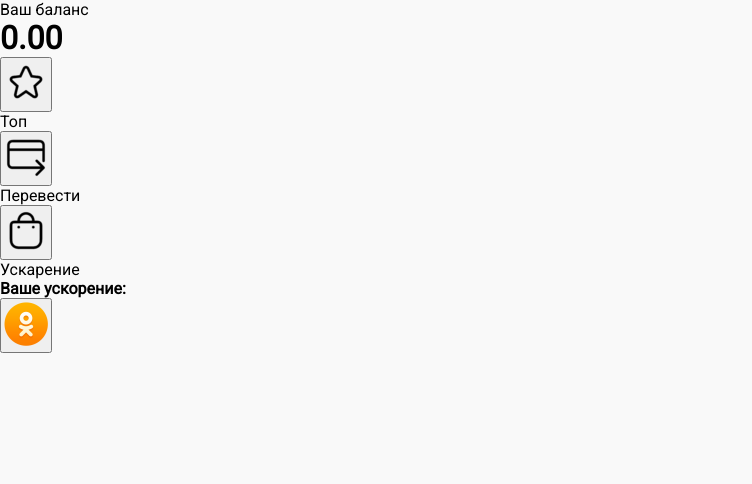
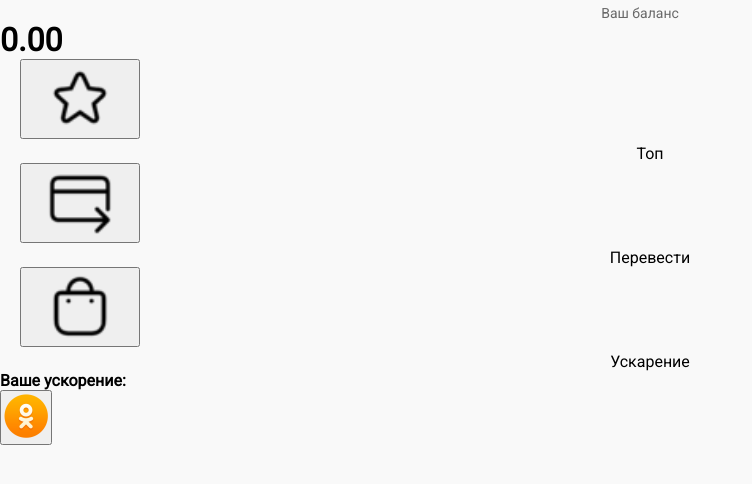
Before and after one commit to Vitalik039/vitalik039.github.io, a PHP site: page / in a window 1280 px wide. Shown: the top 484 px of the page, without its empty margins (0-752 px from the left). Run offline with PHP 8.4, Linux system fonts and the light colour scheme.

Commit message:
Update style.css

```diff
--- a/css/style.css
+++ b/css/style.css
@@ -6,4 +6,38 @@
 body{
 	background: #f9f9f9;
 	font-family: 'Roboto', sans-serif;
+
 }
+
+.game-balanc{
+	font-size: 14px;
+	text-align: center;
+	color: #696969;
+	margin-top: 5px;
+}
+
+.game-balanc-item{ display: flex; }
+.game-button-items{ display: flex; }
+
+.game-balanc-item img{
+	height: 28px;
+	margin-top: 3px;
+}
+
+.game-button{
+	margin-left: 20px;
+}
+
+.game-button button{
+	width: 120px;
+	height: 80px;
+	margin-bottom: 5px;
+}
+
+.game-button button img{
+	height: 100%;
+}
+
+.game-button-text{
+	text-align:center;
+}
```
